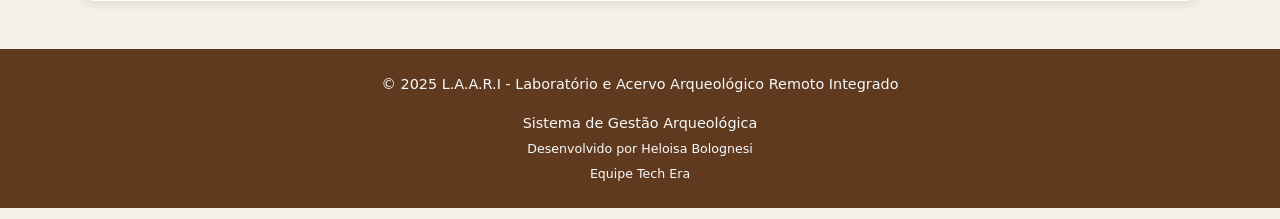
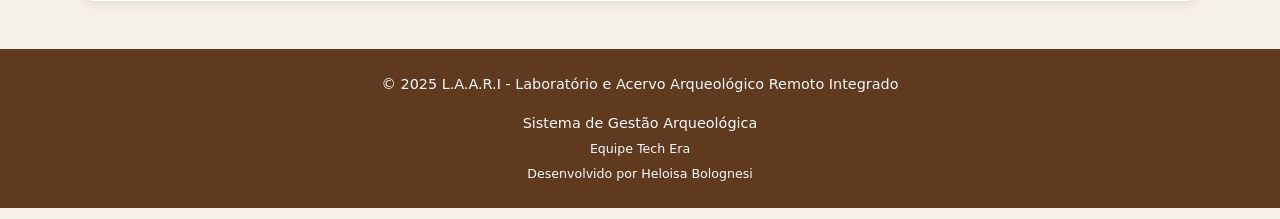
Before and after one commit to heloisabolognesi/teste22, a Flask app: page /acervo in a window 1280 px wide. Shown: the part 581-800 px from the top of the page. Run offline with Flask 3, Linux system fonts and the light colour scheme; the visitor is signed in with stand-in values (Sample User, id 1); data that the repository does not hold is empty; some libraries are stand-ins or nearby versions; some web fonts are replaced.

Commit message:
Update footer to reorder developer and team credits
Reorder developer and team credit paragraphs in the base template.

Replit-Commit-Author: Agent
Replit-Commit-Session-Id: e5e82fc3-78f7-43b1-9d5c-71e5209f6fc0
Replit-Commit-Checkpoint-Type: full_checkpoint
Replit-Commit-Event-Id: 4e1d7ddd-c89e-4f53-a6e2-41917f9067cc
Replit-Commit-Screenshot-Url: https://storage.googleapis.com/screenshot-production-us-central1/99929ef9-ec3b-4086-b395-0b98b36d8f91/e5e82fc3-78f7-43b1-9d5c-71e5209f6fc0/TUfercd

```diff
--- a/templates/base.html
+++ b/templates/base.html
@@ -145,8 +145,8 @@
         <div class="container text-center">
             <p>&copy; 2025 L.A.A.R.I - Laboratório e Acervo Arqueológico Remoto Integrado</p>
             <p class="mb-1">Sistema de Gestão Arqueológica</p>
-            <p class="mb-1 small">Desenvolvido por Heloisa Bolognesi</p>
-            <p class="mb-0 small">Equipe Tech Era</p>
+            <p class="mb-1 small">Equipe Tech Era</p>
+            <p class="mb-0 small">Desenvolvido por Heloisa Bolognesi</p>
         </div>
     </footer>
 
```
